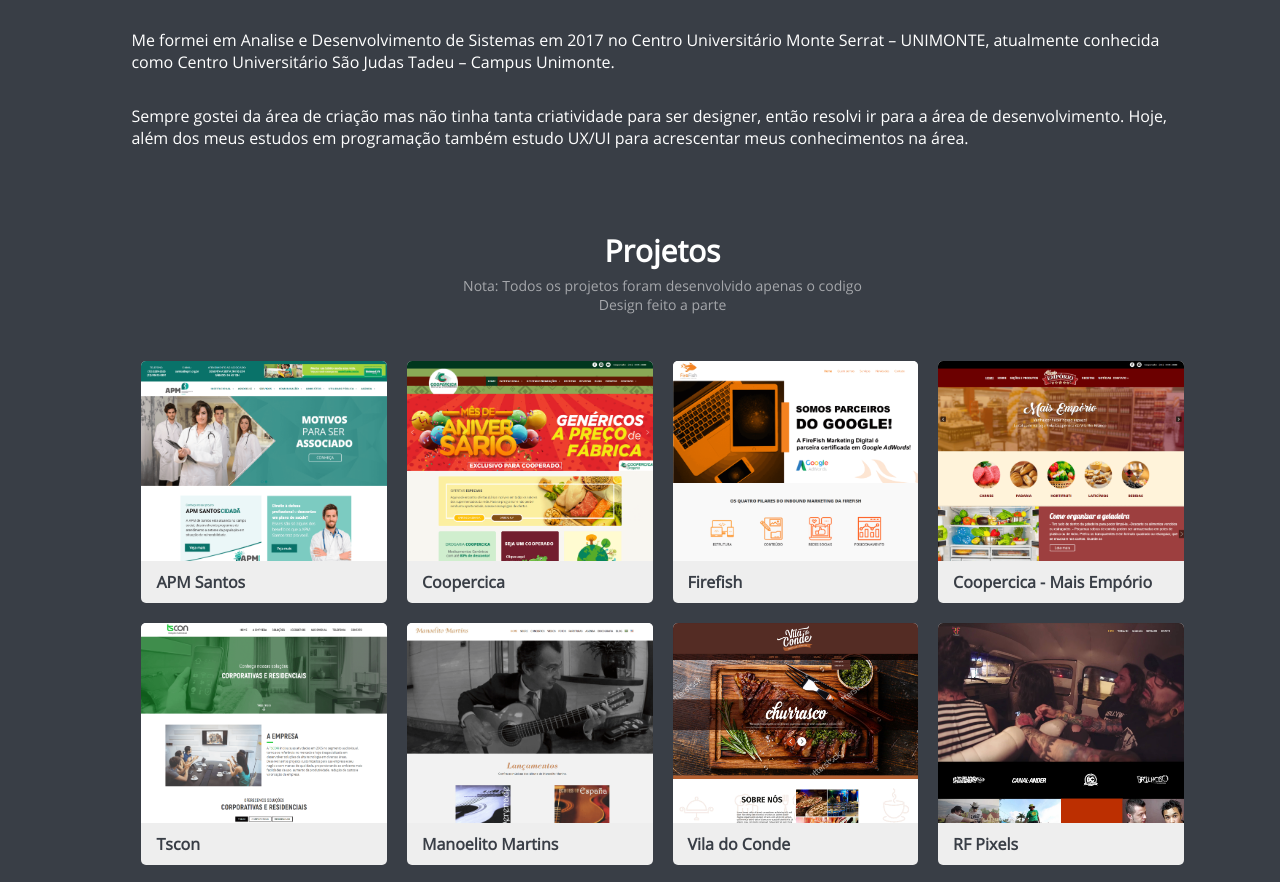
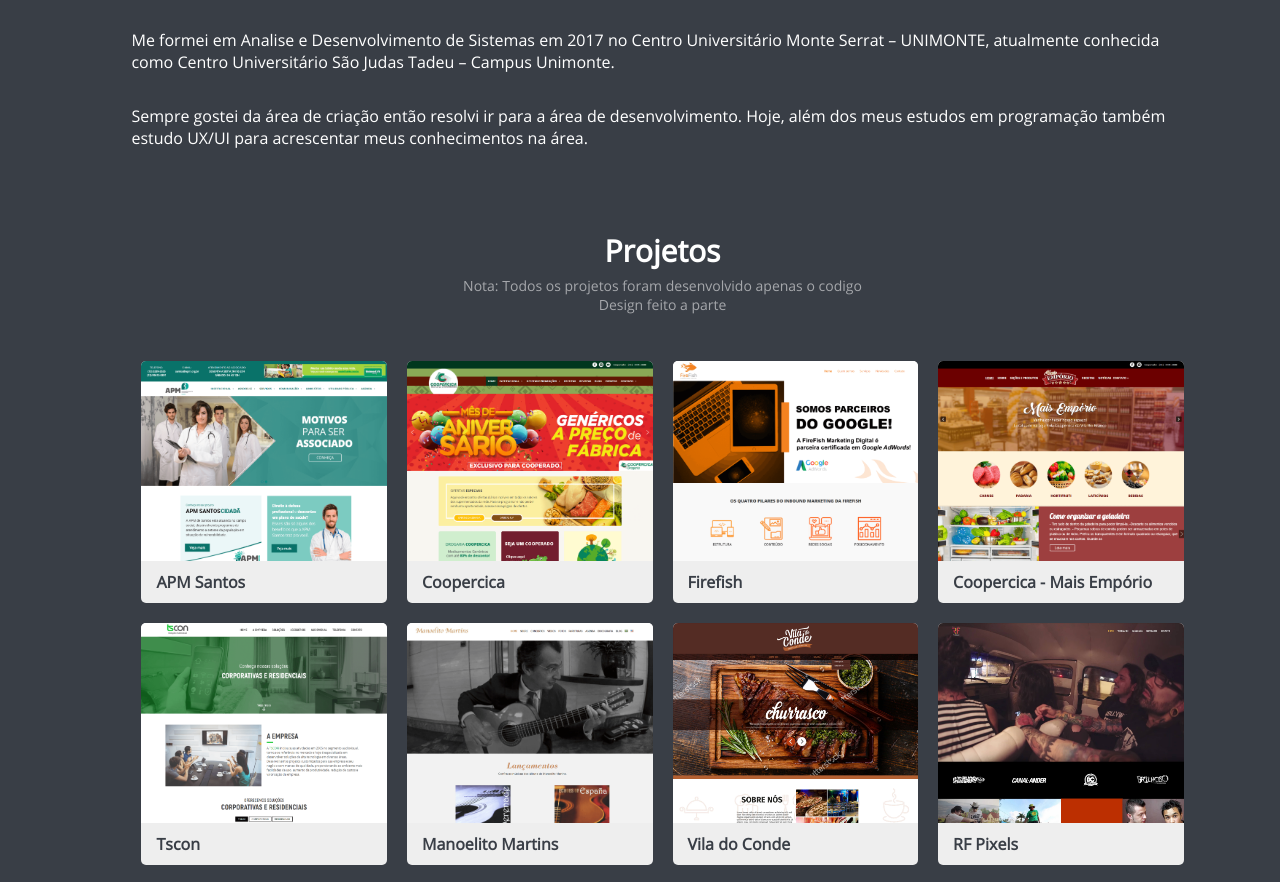
Before and after one commit to emersonleonardo/site_pessoal, a plain HTML site: page index.html in a window 1280 px wide. Shown: the part 1005-1887 px from the top of the page. Drawn offline with nearby package versions, Linux system fonts and the light colour scheme.

Commit message:
Correção de texto

```diff
--- a/index.html
+++ b/index.html
@@ -85,7 +85,7 @@
                 <section>
                     <p>Oi, meu nome é Emerson Leonardo, nasci na baixada santista e atualmente sou Front-end Jr em uma agência de marketing digital em São Paulo.</p>
                     <p>Me formei em Analise e Desenvolvimento de Sistemas em 2017 no Centro Universitário Monte Serrat – UNIMONTE, atualmente conhecida como Centro Universitário São Judas Tadeu – Campus Unimonte.</p>
-                    <p>Sempre gostei da área de criação mas não tinha tanta criatividade para ser designer, então resolvi ir para a área de desenvolvimento. Hoje, além dos meus estudos em programação também estudo UX/UI para acrescentar meus conhecimentos na área.</p>
+                    <p>Sempre gostei da área de criação então resolvi ir para a área de desenvolvimento. Hoje, além dos meus estudos em programação também estudo UX/UI para acrescentar meus conhecimentos na área.</p>
                 </section>
             </section>
 
```
